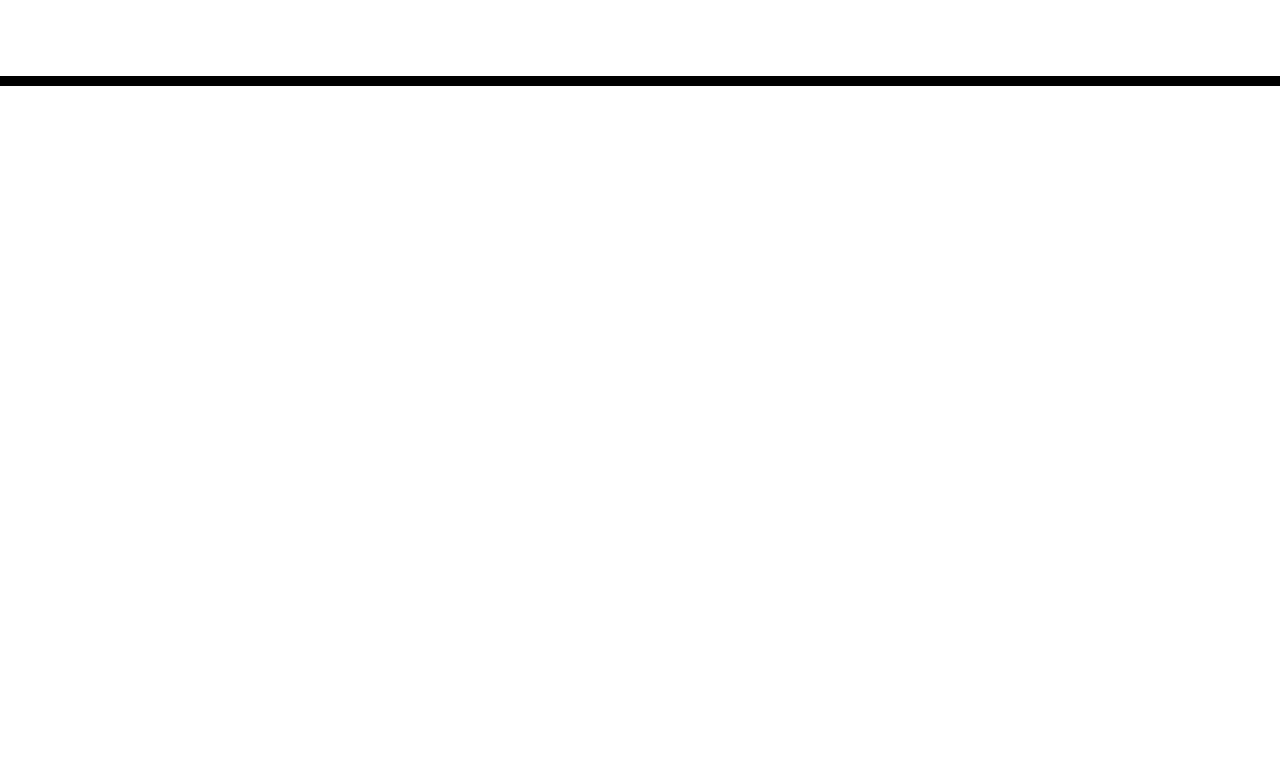
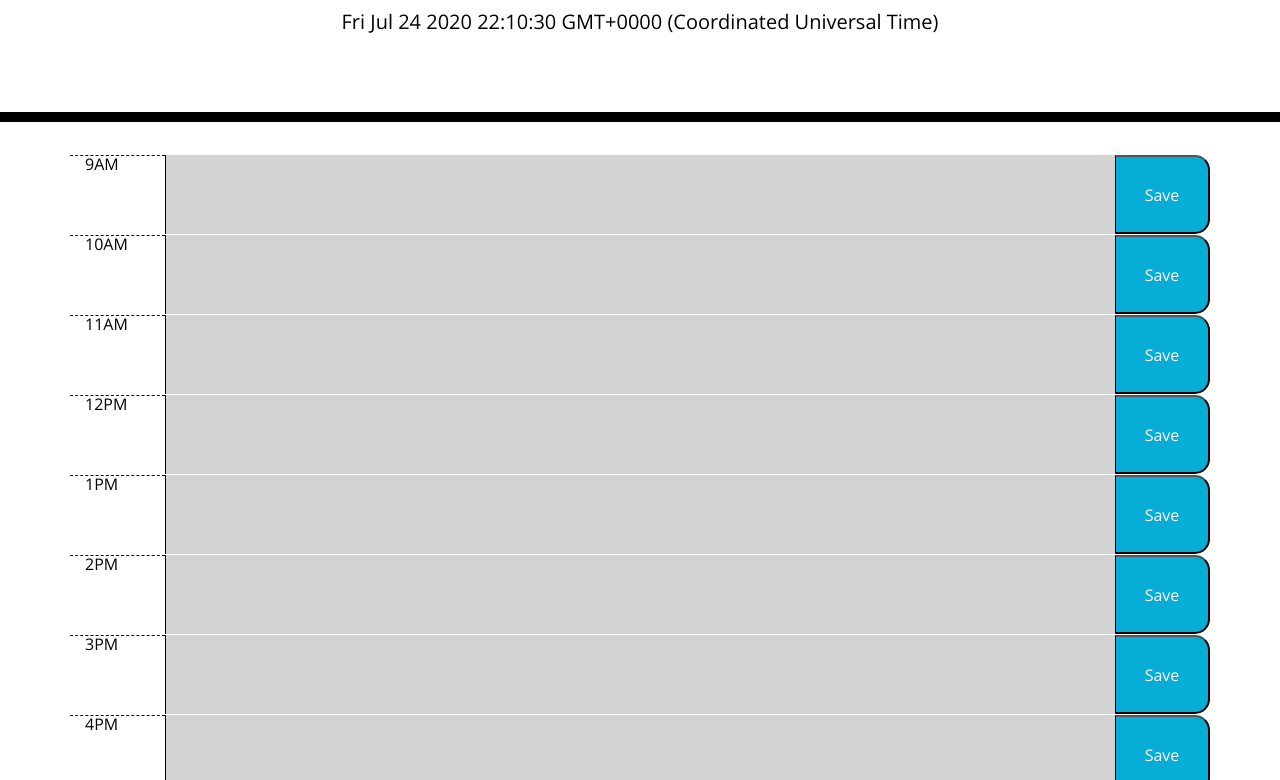
Before and after one commit to m1cha3lnava/gt-thirdpartyapi-hmwk, a plain HTML site: page index.html in a window 1280 px wide. Shown: the part 182-962 px from the top of the page. Before the commit the page ends 800 px from the top, so only its background shows below. Drawn offline with nearby package versions, Linux system fonts and the light colour scheme; files that its build step writes are made by us from their sources.

Commit message:
modified file structure

```diff
--- a/index.html
+++ b/index.html
@@ -39,6 +39,6 @@
 
     <script src="https://code.jquery.com/jquery-3.4.1.min.js"></script>
     <script src="https://cdnjs.cloudflare.com/ajax/libs/moment.js/2.24.0/moment.min.js"></script>
-    <script src="./Assets/logic.js"></script>
+    <script src="/assets/logic.js"></script>
   </body>
 </html>
```
Also changed, not shown: assets/logic.js (renamed from Develop/Assets/logic.js), assets/style.css (renamed from Develop/Assets/style.css).
